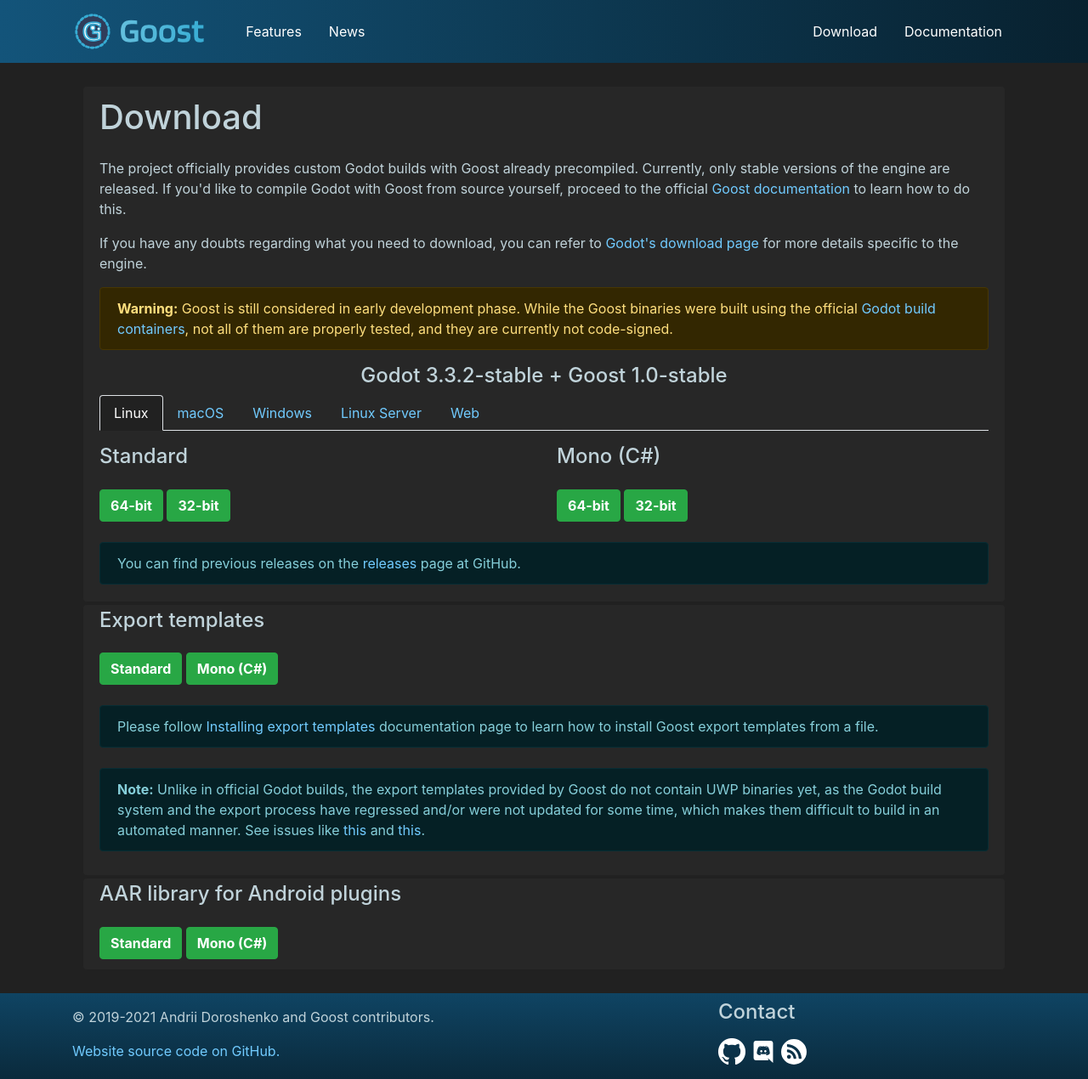
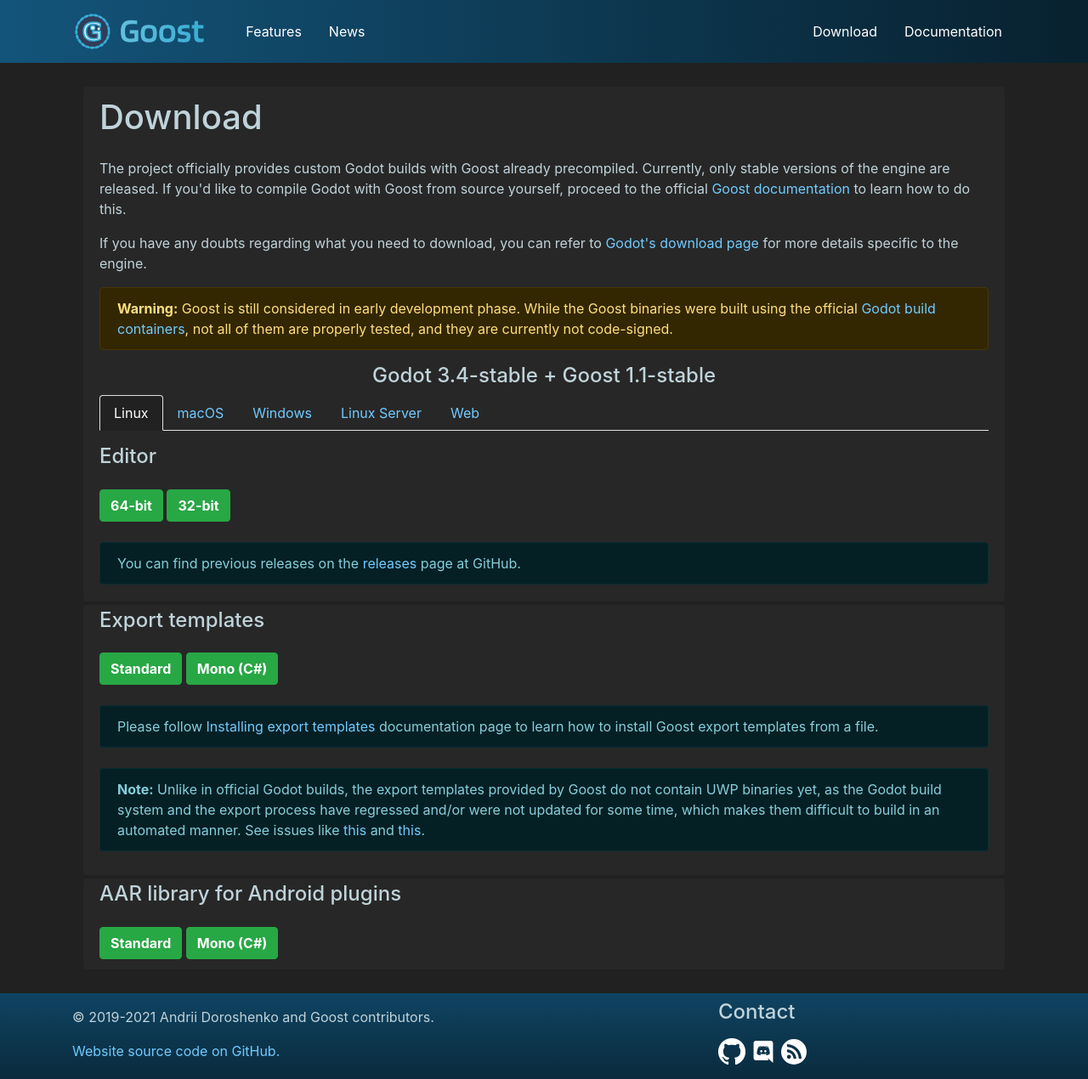
Before and after one commit to goostengine/goostengine.github.io, a Jekyll site: the page built from download.html, in a window 1280 px wide. Shown: the whole page at 85% size. Built offline with Jekyll 4.4.1, drawn with Linux system fonts in a browser that asks for light colours.

Commit message:
Provide links to Goost 1.1

```diff
--- a/_data/version.json
+++ b/_data/version.json
@@ -1,7 +1,7 @@
 {
-    "goost": "1.0-stable",
-    "godot": "3.3.2-stable",
-    "godot_raw": "3.3.2",
-    "godot_templates": "3.3.2.stable",
+    "goost": "1.1-stable",
+    "godot": "3.4-stable",
+    "godot_raw": "3.4",
+    "godot_templates": "3.4.stable",
     "download_url_root": "https://github.com/goostengine/goost/releases/download/"
 }
--- a/_includes/platform_download.html
+++ b/_includes/platform_download.html
@@ -3,23 +3,23 @@
     {% case include.id %}
       {% when "linux_server" %}
         <div class="col">
-          <h4 class="mt-2 mb-4">Standard</h4>
+          <h4 class="mt-2 mb-4">Editor</h4>
           <a class="btn btn-success font-weight-bold" href="{{ include.linux_headless }}" role="button">Headless 64-bit</a>
           <a class="btn btn-success font-weight-bold" href="{{ include.linux_server }}" role="button">Server 64-bit</a>
         </div>
-        <div class="col">
+        <!-- <div class="col">
           <h4 class="mt-2 mb-4">Mono (C#)</h4>
           <a class="btn btn-success font-weight-bold" href="{{ include.linux_headless_mono }}" role="button">Headless 64-bit</a>
           <a class="btn btn-success font-weight-bold" href="{{ include.linux_server_mono }}" role="button">Server 64-bit</a>
-        </div>
+        </div> -->
       {% when "web" %}
         <div class="col">
-          <h4 class="mt-2 mb-4">Standard</h4>
+          <h4 class="mt-2 mb-4">Editor</h4>
           <a class="btn btn-success font-weight-bold" href="{{ include.standard }}" role="button">HTML5</a>
         </div>
       {% else %}
         <div class="col">
-          <h4 class="mt-2 mb-4">Standard</h4>
+          <h4 class="mt-2 mb-4">Editor</h4>
           <a class="btn btn-success font-weight-bold" href="{{ include.standard_64 }}" role="button">64-bit</a>
           {% if include.id != "macos" %}
             <a class="btn btn-success font-weight-bold" href="{{ include.standard_32 }}" role="button">32-bit</a>
@@ -32,13 +32,13 @@
             </div>
           {% endif %}
         </div>
-        <div class="col">
+        <!-- <div class="col">
           <h4 class="mt-2 mb-4">Mono (C#)</h4>
           <a class="btn btn-success font-weight-bold" href="{{ include.mono_64 }}" role="button">64-bit</a>
           {% if include.id != "macos" %}
             <a class="btn btn-success font-weight-bold" href="{{ include.mono_32 }}" role="button">32-bit</a>
           {% endif %}
-        </div>
+        </div> -->
     {% endcase %}
   </div>
 </div>
```
